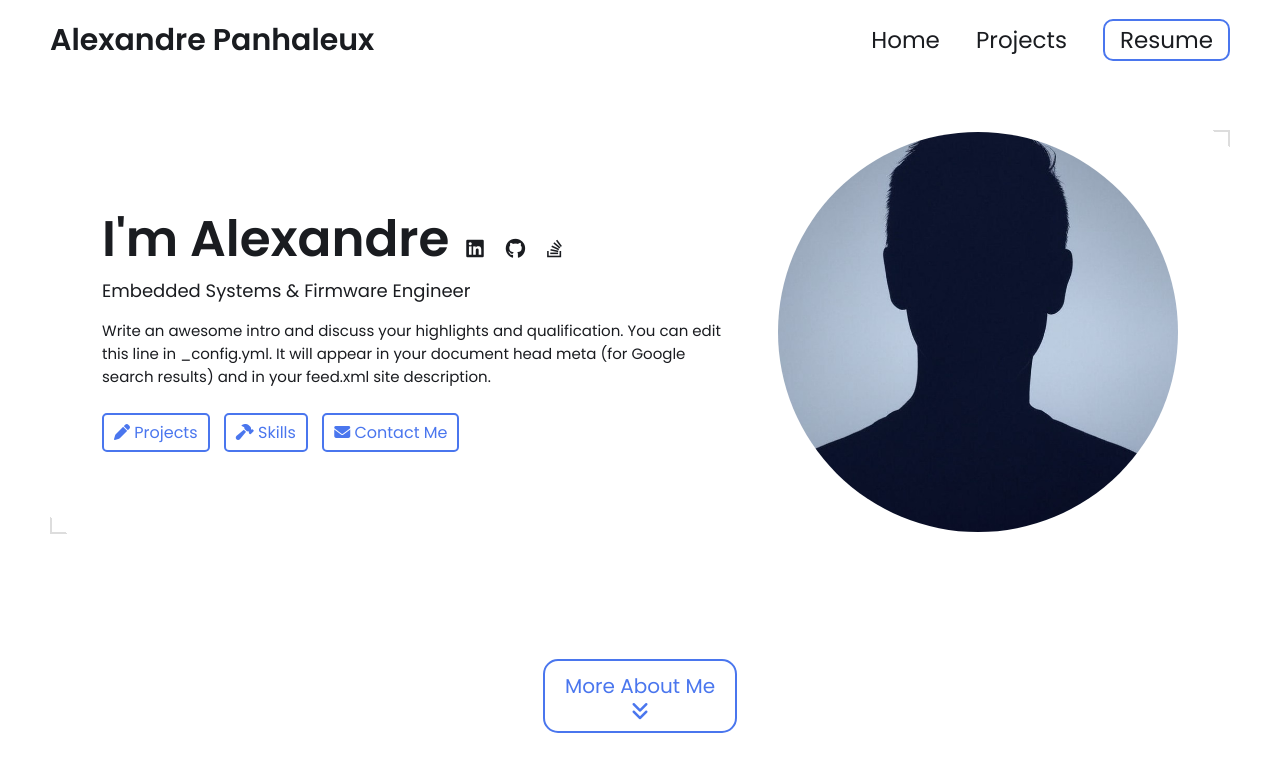
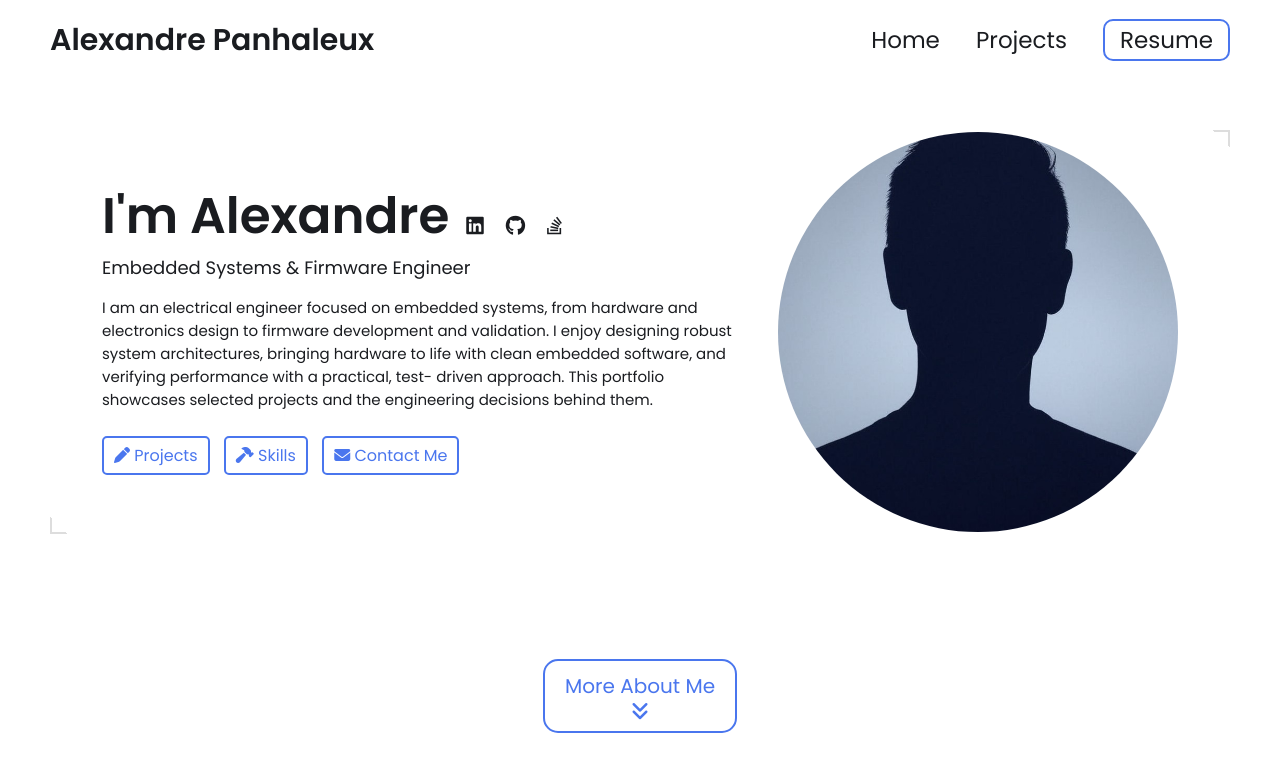
Before and after one commit to alexandrephl/alexandrephl.github.io, a Jekyll site: the page built from index.html, in a window 1280 px wide and 900 px high. Shown: the top 772 px of the window. Built offline with Jekyll 4.4.1, drawn with Linux system fonts in a browser that asks for light colours.

Commit message:
Update _config.yml

```diff
--- a/_config.yml
+++ b/_config.yml
@@ -15,9 +15,10 @@ title: Alexandre Panhaleux's Portfolio # This is what shows up in the tab of the
 name: Alexandre Panhaleux
 headline: Embedded Systems & Firmware Engineer
 description: >- # dont remove this line. this will ignore all new lines until the next section
-  Write an awesome intro and discuss your highlights and qualification. You can edit this
-  line in _config.yml. It will appear in your document head meta (for
-  Google search results) and in your feed.xml site description.
+  I am an electrical engineer focused on embedded systems, from hardware and electronics design
+  to firmware development and validation. I enjoy designing robust system architectures, bringing
+  hardware to life with clean embedded software, and verifying performance with a practical, test-
+  driven approach. This portfolio showcases selected projects and the engineering decisions behind them.
 
 # Place your profile image in /assets/images/profile-image/folder and edit the file name
 profile_image: ./assets/images/profile-image/avatar.jpeg
```
